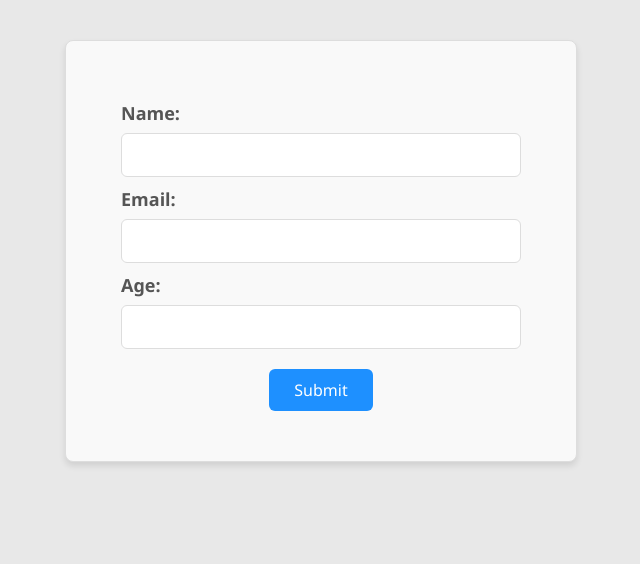
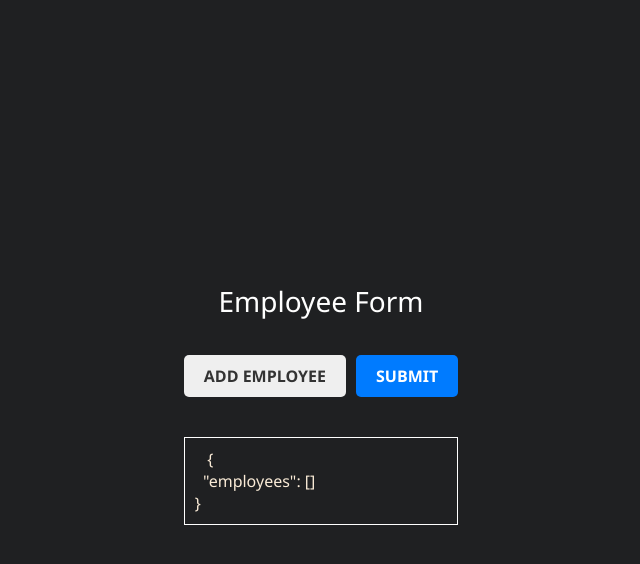
Before and after one commit to kumaruidivloper/angular-forms-tutorial, an Angular app: page / in a window 1280 px wide. Shown: the top 564 px of the page, without its empty margins (319-959 px from the left). Built offline with nearby package versions, Linux system fonts and the light colour scheme.

Commit message:
Reactive-Form-Part3-FormArray

```diff
--- a/src/app/app.html
+++ b/src/app/app.html
@@ -1,33 +1,32 @@
-<div class="container">
-  <form [formGroup]="myForm" (ngSubmit)="submitForm()" class="my-form">
-    <div class="form-group">
-      <label for="name">Name:</label>
-      <input
-        type="text"
-        formControlName="name"
-        class="form-control"
-        id="name"
-        autocomplete="off"
-      />
+<form [formGroup]="employeeForm" (ngSubmit)="submitForm()">
+  <h2>Employee Form</h2>
+  <div formArrayName="employees">
+    @for (emp of employees.controls; track emp; let i = $index) {
+    <div class="employee-row">
+      <div class="employee-fields" [formGroupName]="i">
+        <label>Name:</label>
+        <input
+          type="text"
+          formControlName="name"
+          placeholder="Enter employee name..."
+        />
+        <label>Job:</label>
+        <input
+          type="text"
+          formControlName="job"
+          placeholder="Enter employee job..."
+        />
+        <Button (click)="deleteItem(i)" style="background-color: red; color: #fff; font-weight: bold; border-radius: 8px; border: none; padding: 5px 15px;">Delete</Button>
+      </div>
+    </div>
+    }
+  </div>
+  <button class="add-button" (click)="addEmployee()">Add Employee</button>
+  <button class="submit-button" [disabled]="employeeForm.invalid">
+    Submit
+  </button>
+</form>
 
-      <label for="name">Email:</label>
-      <input
-        type="email"
-        formControlName="email"
-        class="form-control"
-        id="email"
-        autocomplete="off"
-      />
-
-      <label for="name">Age:</label>
-      <input
-        type="number"
-        formControlName="age"
-        class="form-control"
-        id="age"
-        autocomplete="off"
-      />
-    </div>
-    <button type="submit">Submit</button>
-  </form>
-</div>
+<pre style="color: antiquewhite; border: solid 1px #fff; padding: 10px; margin-top: 40px;">
+   {{employeeForm.value | json}}
+</pre>
--- a/src/app/app.scss
+++ b/src/app/app.scss
@@ -1,64 +1,79 @@
-.my-form {
-  width: 100%;
-  max-width: 400px;
-  margin: 0 auto;
-  color: #333;
-  font-size: 18px;
-  padding: 20px;
+h2 {
+  font-size: 28px;
+  text-align: center;
+  margin-bottom: 20px;
 }
 
-.container {
+/* Employee Row */
+.employee-row {
+  gap: 15px;
+  width: 100%;
+  box-sizing: border-box;
+}
+
+/* Employee Fields */
+.employee-fields {
+  display: flex;
+  flex-direction: row;
+  gap: 5px;
+  padding: 15px;
   border: 1px solid #ddd;
   border-radius: 8px;
-  background-color: #f9f9f9;
-  box-shadow: 0 4px 6px rgba(0, 0, 0, 0.1);
-  padding: 30px;
-  max-width: 450px;
-  margin: 40px auto;
+  background-color: #fff;
+  margin-bottom: 10px;
+  box-shadow: 0 2px 4px rgba(0, 0, 0, 0.1);
 }
 
-.form-group {
-  margin-bottom: 15px;
+/* Labels */
+label {
+  font-size: 14px;
+  font-weight: bold;
+  color: #555;
+  padding: 10px;
 }
 
-label {
-  display: block;
-  font-weight: bold;
-  margin-bottom: 8px;
-  margin-top: 10px;
-  color: #555;
+/* Inputs */
+input {
+  font-size: 14px;
+  border: 1px solid #ccc;
+  border-radius: 5px;
+  padding: 10px;
+  outline: none;
+  width: 250px;
+  box-sizing: border-box;
+  transition: border-color 0.3s;
 }
 
-.form-control {
-  width: 100%;
-  padding: 10px;
-  border: 1px solid #ddd;
-  border-radius: 6px;
-  font-size: 16px;
-  color: #333;
-  box-sizing: border-box;
-  transition: border-color 0.3s ease;
+input:focus {
+  border-color: #007bff;
+  box-shadow: 0 0 4px rgba(0, 123, 255, 0.3);
 }
 
-.form-control:focus {
-  outline: none;
-  border-color: #4caf50;
-  box-shadow: 0 0 4px rgba(76, 175, 80, 0.5);
+/* Buttons */
+.add-button,
+.submit-button {
+  display: inline-block;
+  margin-top: 15px;
+  padding: 10px 20px;
+  font-size: 16px;
+  font-weight: bold;
+  text-transform: uppercase;
+  border: none;
+  border-radius: 5px;
+  cursor: pointer;
+  transition: background-color 0.3s;
 }
 
-button {
-  display: block;
-  font-size: 16px;
-  margin: 20px auto 0;
-  padding: 10px 25px;
-  background-color: dodgerblue;
-  color: white;
-  border: none;
-  border-radius: 6px;
-  cursor: pointer;
-  transition: background-color 0.3s ease;
+.add-button {
+  color: #333;
 }
 
-button:hover {
-  background-color: #0051a1;
+.submit-button {
+  background-color: #007bff;
+  color: #fff;
+  margin-left: 10px;
 }
+
+.submit-button:hover {
+  background-color: #0056b3;
+}
--- a/src/app/app.ts
+++ b/src/app/app.ts
@@ -1,7 +1,9 @@
 import { Component } from '@angular/core';
 import {
+  ReactiveFormsModule,
   FormGroup,
   FormControl,
+  FormArray,
   Validators,
 } from '@angular/forms';
 
@@ -9,26 +11,39 @@ import {
   selector: 'app-root',
   standalone: false,
   templateUrl: 'app.html',
-  styleUrl: './app.scss',
+  styleUrl: './app.scss'
 })
 export class App {
-  myForm: FormGroup;
+  employeeForm: FormGroup;
 
   constructor() {
-    this.myForm = new FormGroup({
-      name: new FormControl('', Validators.required),
-      email: new FormControl('', [Validators.required, Validators.email]),
-      age: new FormControl('', Validators.min(18)),
+    this.employeeForm = new FormGroup({
+      employees: new FormArray([]),
     });
   }
 
+  get employees(): FormArray {
+    return this.employeeForm.get('employees') as FormArray;
+  }
+
+  addEmployee(): void {
+    const employeeGroup = new FormGroup({
+      name: new FormControl('', Validators.required),
+      job: new FormControl('', Validators.required),
+    });
+    this.employees.push(employeeGroup);
+  }
+
   submitForm() {
-    const userAge = this.myForm.get('age')?.value;
-    if (userAge < 18) {
-      alert('Age must be 18 or older');
+    if (this.employeeForm.invalid) {
       return;
-    } else if (this.myForm.valid) {
-      console.log(this.myForm.value);
+    } else {
+      console.log(this.employeeForm.value);
     }
   }
+
+  deleteItem(index: number) {
+    this.employees.removeAt(index);
+
+  }
 }
--- a/src/styles.scss
+++ b/src/styles.scss
@@ -4,7 +4,16 @@
 }
 html {
   scroll-behavior: smooth;
-  /* background-color: #1f2022; */
-  background-color: #e8e8e8;
-  /* color: #fff; */
+  background-color: #1f2022;
+  /* background-color: #e8e8e8; */
+  color: #fff;
 }
+body {
+  margin: 0;
+  padding: 0;
+  box-sizing: border-box;
+  display: flex;
+  justify-content: center;
+  align-items: center;
+  height: 100vh;
+}
```
Also changed, not shown: 1 other file (tests, documents, lock files or other folders).
